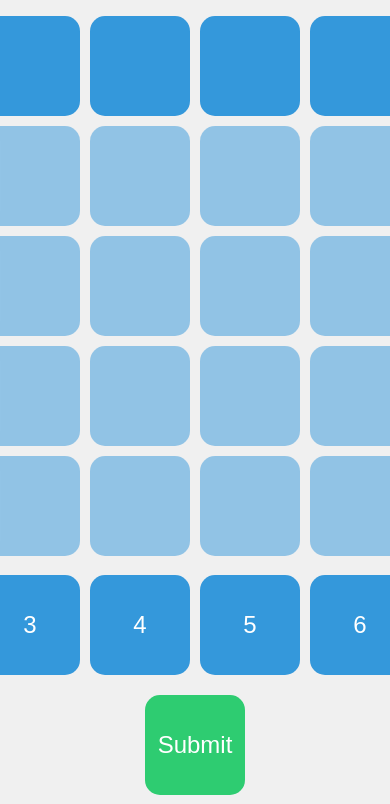
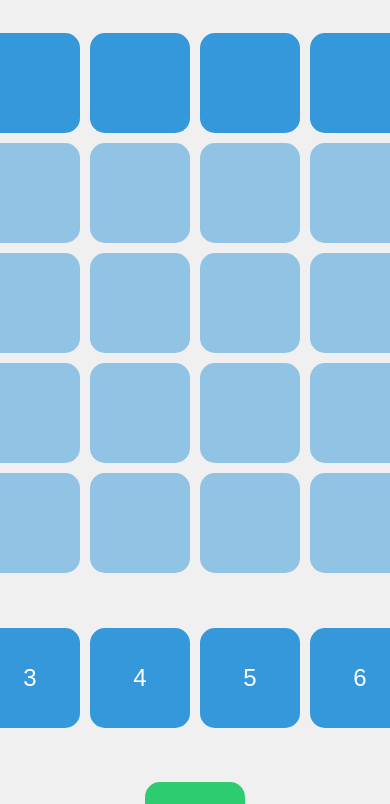
Before and after one commit to Gabrielhj17/Numble, a plain HTML site: page index.html in a window 390 px wide. Shown: the part 121-925 px from the top of the page. Drawn offline with Linux system fonts and the light colour scheme.

Commit message:
mobile usage updates

```diff
--- a/game.css
+++ b/game.css
@@ -93,8 +93,10 @@ h1 {
     justify-content: flex-start; /* Align content to the top */
     align-items: center;
     margin-top: 5%; /* Adjust margin to create space between grids */
-    height: 100vh;
-    width: 100vw;
+    height: 100%;
+    width: 100%;
+    min-width: 100%;
+    min-height: 100%;
 }
 
 .number-grid {
```
